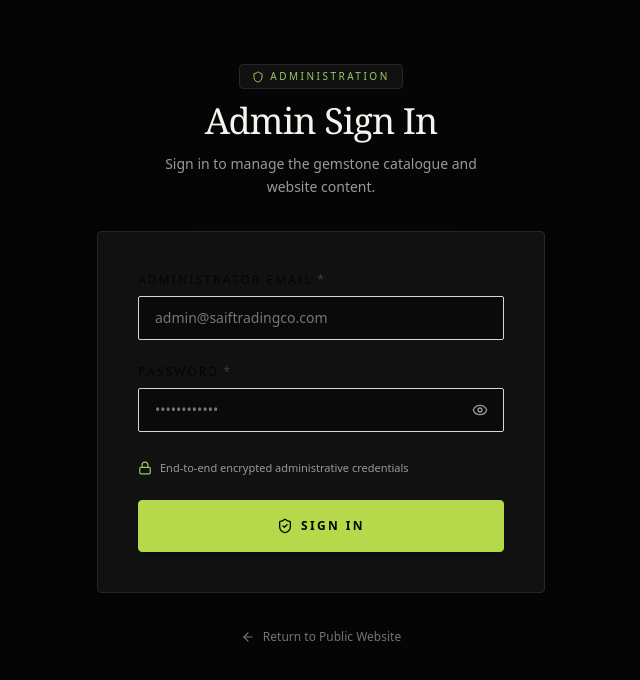
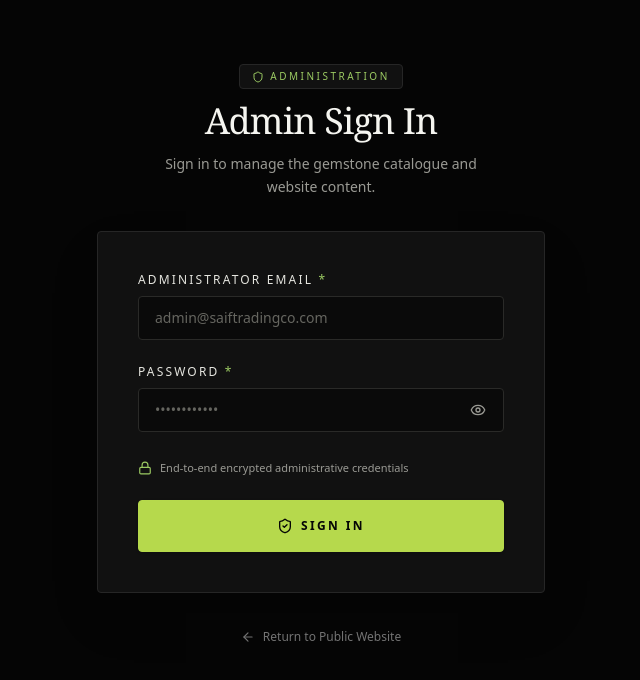
Before and after one commit to UzairAhmad88/saiftradingco, a Next.js app: page /admin/login in a window 1280 px wide. Shown: the top 680 px of the page, without its empty margins (319-959 px from the left). Built offline with nearby package versions, Linux system fonts and the light colour scheme; no server answers.

Commit message:
fix(admin): resolve invisible typing text and low-contrast inputs on dark admin login form

```diff
--- a/components/admin/AdminLoginForm.tsx
+++ b/components/admin/AdminLoginForm.tsx
@@ -2,8 +2,6 @@
 
 import React, { useState, useTransition } from "react";
 import { useRouter } from "next/navigation";
-import { FormField } from "@/components/ui/FormField";
-import { Input } from "@/components/ui/Input";
 import { Button } from "@/components/ui/Button";
 import { signInAction } from "@/lib/auth/actions";
 import { Eye, EyeOff, Lock, AlertCircle, ShieldCheck } from "lucide-react";
@@ -78,8 +76,14 @@ export function AdminLoginForm({ safeNext }: AdminLoginFormProps) {
       )}
 
       {/* Email Field */}
-      <FormField id="admin-email" label="Administrator Email" required>
-        <Input
+      <div className="space-y-2">
+        <label
+          htmlFor="admin-email"
+          className="block text-xs uppercase tracking-[0.18em] font-medium text-[#E5E5DF] select-none"
+        >
+          Administrator Email <span className="text-[#9CCB63]" aria-hidden="true">*</span>
+        </label>
+        <input
           id="admin-email"
           name="email"
           type="email"
@@ -89,14 +93,20 @@ export function AdminLoginForm({ safeNext }: AdminLoginFormProps) {
           onChange={(e) => setEmail(e.target.value)}
           placeholder="admin@saiftradingco.com"
           disabled={isPending}
-          className="bg-[#0A0A0A]"
+          className="w-full h-11 px-4 text-sm font-sans bg-[#0A0A0A] text-[#F5F5F0] placeholder-[#666660] border border-[#2A2A28] rounded-[4px] transition-all duration-200 hover:border-[#3E3E3A] focus:outline-none focus:border-[#9CCB63] focus:ring-1 focus:ring-[#9CCB63] disabled:opacity-50 disabled:cursor-not-allowed caret-[#9CCB63]"
         />
-      </FormField>
+      </div>
 
       {/* Password Field with Accessible Show/Hide Toggle */}
-      <FormField id="admin-password" label="Password" required>
+      <div className="space-y-2">
+        <label
+          htmlFor="admin-password"
+          className="block text-xs uppercase tracking-[0.18em] font-medium text-[#E5E5DF] select-none"
+        >
+          Password <span className="text-[#9CCB63]" aria-hidden="true">*</span>
+        </label>
         <div className="relative">
-          <Input
+          <input
             id="admin-password"
             name="password"
             type={showPassword ? "text" : "password"}
@@ -106,13 +116,13 @@ export function AdminLoginForm({ safeNext }: AdminLoginFormProps) {
             onChange={(e) => setPassword(e.target.value)}
             placeholder="••••••••••••"
             disabled={isPending}
-            className="pr-12 bg-[#0A0A0A]"
+            className="w-full h-11 pl-4 pr-12 text-sm font-sans bg-[#0A0A0A] text-[#F5F5F0] placeholder-[#666660] border border-[#2A2A28] rounded-[4px] transition-all duration-200 hover:border-[#3E3E3A] focus:outline-none focus:border-[#9CCB63] focus:ring-1 focus:ring-[#9CCB63] disabled:opacity-50 disabled:cursor-not-allowed caret-[#9CCB63]"
           />
           <button
             type="button"
             onClick={() => setShowPassword((prev) => !prev)}
             aria-label={showPassword ? "Hide password" : "Show password"}
-            className="absolute right-3 top-1/2 -translate-y-1/2 text-[#9A9A94] hover:text-[#F5F5F0] p-1 transition-colors focus-visible:outline-none focus-visible:ring-1 focus-visible:ring-[#9CCB63] rounded-[4px]"
+            className="absolute right-3 top-1/2 -translate-y-1/2 text-[#9A9A94] hover:text-[#F5F5F0] p-1.5 transition-colors focus-visible:outline-none focus-visible:ring-1 focus-visible:ring-[#9CCB63] rounded-[4px]"
             title={showPassword ? "Hide password" : "Show password"}
             tabIndex={0}
           >
@@ -123,7 +133,7 @@ export function AdminLoginForm({ safeNext }: AdminLoginFormProps) {
             )}
           </button>
         </div>
-      </FormField>
+      </div>
 
       {/* Hidden Safe Redirect Path */}
       <input type="hidden" name="next" value={safeNext} />
```
